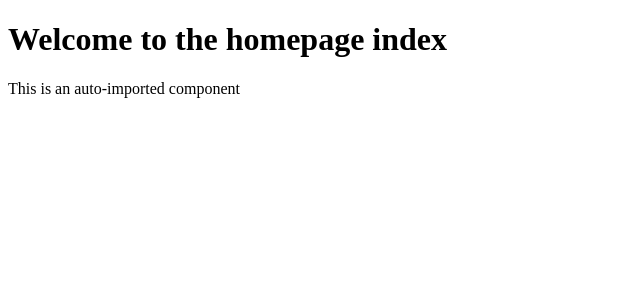
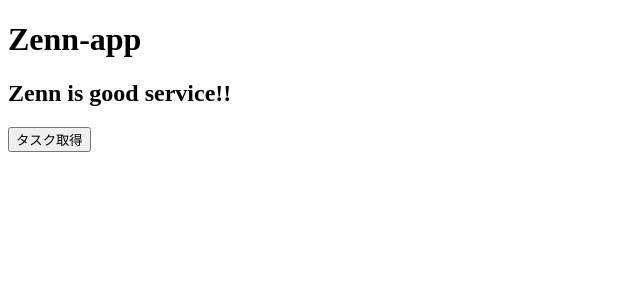
Before and after one commit to ryotaro-tenya0727/nuxt_basic, a Nuxt app: page / in a window 1280 px wide. Shown: the top 300 px of the page, without its empty margins (0-640 px from the left). Built offline with nearby package versions, Linux system fonts and the light colour scheme.

Commit message:
ADD: axios追加

```diff
--- a/package.json
+++ b/package.json
@@ -10,6 +10,7 @@
     "postinstall": "nuxt prepare"
   },
   "dependencies": {
+    "axios": "^1.7.2",
     "nuxt": "^3.12.2",
     "vue": "latest"
   }
--- a/pages/index.vue
+++ b/pages/index.vue
@@ -1,6 +1,26 @@
 <template>
-  <div>
-    <h1>Welcome to the homepage index</h1>
-    <AppAlert> This is an auto-imported component </AppAlert>
+  <div class="container">
+    <div>
+      <h1 class="title">Zenn-app</h1>
+      <h2 class="subtitle">
+        {{ subTitle }}
+      </h2>
+      <button @click="getSomething">タスク取得</button>
+    </div>
   </div>
 </template>
+
+<script>
+export default {
+  data() {
+    return {
+      subTitle: 'Zenn is good service!!',
+    };
+  },
+  methods: {
+    getSomething() {
+      alert('Get Something!!');
+    },
+  },
+};
+</script>
```
Also changed, not shown: 1 other file (tests, documents, lock files or other folders).
